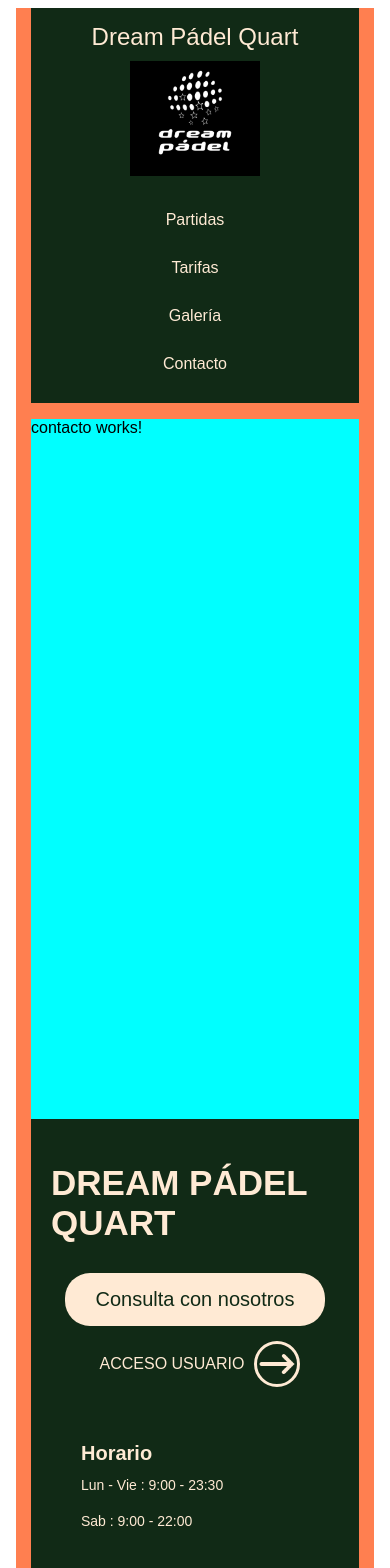
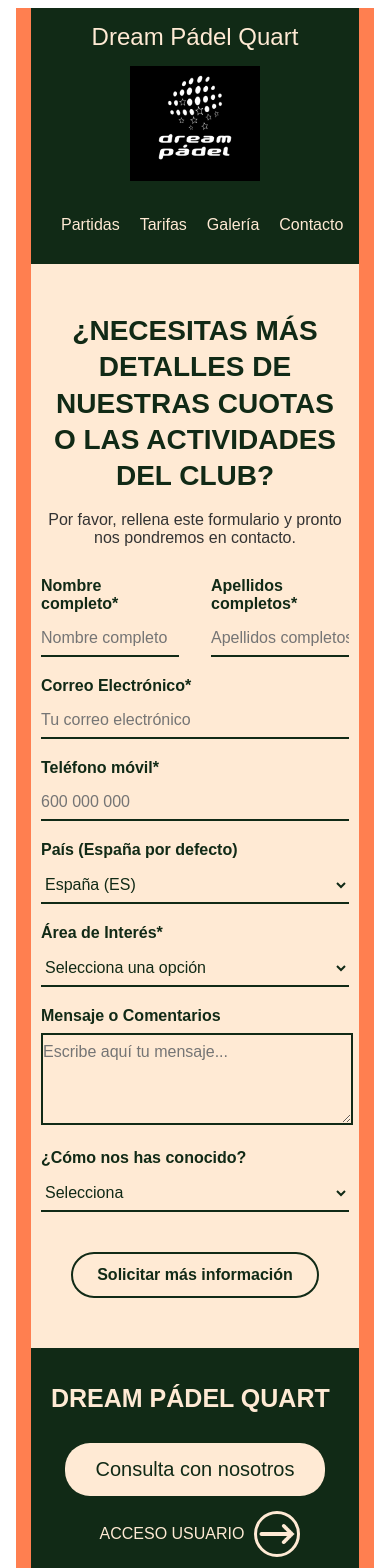
Before and after one commit to Borja026/Frontend-ProyectoFinal-2DAW, an Angular app: page /contacto in a window 390 px wide. Shown: the top 1568 px of the page. Built offline with nearby package versions, Linux system fonts and the light colour scheme.

Commit message:
Contacto acabado

```diff
--- a/src/app/app.component.css
+++ b/src/app/app.component.css
@@ -1,6 +1,3 @@
-* {
-  font-family: Arial, Helvetica, sans-serif;
-}
 .container {
   max-width: 1920px;
   margin: 0 auto;
@@ -13,6 +10,5 @@
 }
 .center {
   width: 100%;
-  height: 700px;
   background-color: aqua;
 }
--- a/src/app/components/contacto/contacto.component.css
+++ b/src/app/components/contacto/contacto.component.css
@@ -0,0 +1,111 @@
+#contacto {
+  background-color: var(--blanco-roto);
+}
+
+/* Estructura del formulario */
+form {
+  display: flex;
+  flex-direction: column;
+  align-items: stretch;
+}
+
+/* Contenedor principal del formulario */
+.form-container {
+  max-width: 600px;
+  margin: 0px auto;
+  padding: 30px 10px 50px;
+  text-align: center;
+  color: #112a16;
+
+  /* Título principal */
+  & h1 {
+    font-size: 28px;
+    line-height: 1.3;
+    margin-bottom: 10px;
+    font-weight: bold;
+  }
+
+  /* Texto introductorio */
+  & p {
+    font-size: 16px;
+    margin-bottom: 30px;
+    color: #333;
+  }
+}
+
+/* Cada grupo de campo (label + input) */
+.form-group {
+  margin-bottom: 20px;
+  text-align: left;
+
+  /* Etiquetas de cada campo */
+  & label {
+    display: block;
+    margin-bottom: 8px;
+    font-weight: bold;
+  }
+
+  /* Inputs, selects y textareas con línea inferior */
+  & input,
+  & select,
+  & > div > textarea {
+    width: 100%;
+    border: none;
+    border-bottom: 2px solid #112a16;
+    background-color: transparent;
+    padding: 8px 0;
+    font-size: 16px;
+    color: #112a16;
+  }
+
+  /* Quita el borde de focus azul y usa la línea */
+  & input:focus,
+  & select:focus,
+  & textarea:focus {
+    outline: none;
+    border-bottom-color: var(--rosita); /* Cambia de color al enfocar */
+  }
+
+  &:nth-child(1) {
+    display: flex;
+
+    & > div {
+      width: 100%;
+
+      &:nth-child(1) {
+        margin-right: 2rem;
+      }
+
+      & > input {
+        width: 100%;
+      }
+    }
+  }
+
+  & > div > textarea {
+    border: 2px solid #112a16;
+    min-height: 50px;
+    max-height: 150px;
+    resize: vertical; /* Permite cambiar el tamaño vertical */
+  }
+}
+
+/* Botón de envío */
+.btn-submit {
+  margin-top: 20px;
+  padding: 12px 24px;
+  background-color: var(--blanco-roto);
+  color: #112a16;
+  border: 2px solid #112a16;
+  border-radius: 25px;
+  cursor: pointer;
+  font-size: 16px;
+  font-weight: bold;
+  align-self: center; /* Centra el botón */
+  transition: background-color 0.5s ease; /* Transición de 1 segundo en el color de fondo */
+
+  &:hover {
+    background-color: var(--verde-oscuro);
+    color: var(--blanco-roto);
+  }
+}
--- a/src/app/components/contacto/contacto.component.html
+++ b/src/app/components/contacto/contacto.component.html
@@ -1 +1,85 @@
-<p>contacto works!</p>
+<div id="contacto">
+    <div class="form-container">
+        <h1>¿NECESITAS MÁS DETALLES DE NUESTRAS CUOTAS<br> O LAS ACTIVIDADES DEL CLUB?</h1>
+        <p>Por favor, rellena este formulario y pronto nos pondremos en contacto.</p>
+
+        <form action="#" method="POST">
+
+            <div class="form-group">
+                <!-- Nombre completo -->
+                <div>
+                    <label for="nombre">Nombre completo*</label>
+                    <input type="text" id="nombre" name="nombre" placeholder="Nombre completo" required />
+                </div>
+
+                <!-- Apellidos completos -->
+                <div>
+                    <label for="apellidos">Apellidos completos*</label>
+                    <input type="text" id="apellidos" name="apellidos" placeholder="Apellidos completos" required />
+                </div>
+
+            </div>
+
+            <!-- Correo Electrónico -->
+            <div class="form-group">
+                <label for="correo">Correo Electrónico*</label>
+                <input type="email" id="correo" name="correo" placeholder="Tu correo electrónico" required />
+            </div>
+
+            <!-- Teléfono Móvil -->
+            <div class="form-group">
+                <label for="telefono">Teléfono móvil*</label>
+                <input type="tel" id="telefono" name="telefono" placeholder="600 000 000" required />
+            </div>
+
+            <!-- País -->
+            <div class="form-group">
+                <label for="pais">País (España por defecto)</label>
+                <select id="pais" name="pais">
+                    <option value="ES">España (ES)</option>
+                    <option value="US">Estados Unidos (US)</option>
+                    <option value="UK">Reino Unido (UK)</option>
+                    <option value="MX">México (MX)</option>
+                    <option value="AR">Argentina (AR)</option>
+                    <option value="CO">Colombia (CO)</option>
+                    <option value="CL">Chile (CL)</option>
+                    <!-- Añade más opciones si lo deseas -->
+                </select>
+            </div>
+
+            <!-- Área de interés -->
+            <div class="form-group">
+                <label for="area">Área de Interés*</label>
+                <select id="area" name="area" required>
+                    <option value="">Selecciona una opción</option>
+                    <option value="cuotas">Cuotas</option>
+                    <option value="actividades">Actividades del club</option>
+                    <option value="otros">Otros</option>
+                </select>
+            </div>
+
+            <!-- Mensaje o Comentarios -->
+            <div class="form-group">
+                <label for="mensaje">Mensaje o Comentarios</label>
+                <div>
+                    <textarea id="mensaje" name="mensaje" rows="4" placeholder="Escribe aquí tu mensaje..."></textarea>
+                </div>
+            </div>
+
+            <!-- ¿Cómo nos has conocido? -->
+            <div class="form-group">
+                <label for="conocido">¿Cómo nos has conocido?</label>
+                <select id="conocido" name="conocido">
+                    <option value="">Selecciona</option>
+                    <option value="google">Buscando en Google</option>
+                    <option value="redes">Redes sociales</option>
+                    <option value="amigo">Un amigo me lo recomendó</option>
+                    <option value="otros">Otros</option>
+                </select>
+            </div>
+
+            <!-- Botón de envío -->
+            <button type="submit" class="btn-submit">Solicitar más información</button>
+        </form>
+    </div>
+</div>
--- a/src/app/components/footer/footer.component.css
+++ b/src/app/components/footer/footer.component.css
@@ -1,8 +1,8 @@
 /* Estilos base para el footer */
 #containerFooter {
-  background-color: #112a16;
+  background-color: var(--verde-oscuro);
   padding: 20px 60px 10px;
-  color: #ffead4;
+  color: var(--blanco-roto);
 }
 
 #containerFooter h2 {
@@ -24,7 +24,7 @@
 
 /* Primer enlace: Consulta con nosotros */
 .enlaces > div:first-child {
-  background-color: #ffead4;
+  background-color: var(--blanco-roto);
 }
 
 .enlaces > div:first-child a {
@@ -32,7 +32,7 @@
   padding: 15px 30px;
   font-size: 20px;
   text-decoration: none;
-  color: #112a16;
+  color: var(--verde-oscuro);
   border-radius: 25px;
 }
 
@@ -42,7 +42,7 @@
   padding: 15px 30px;
   font-size: 20px;
   text-decoration: none;
-  color: #ffead4;
+  color: var(--blanco-roto);
   border-radius: 25px;
   padding-right: 70px;
   z-index: 1;
@@ -56,7 +56,7 @@
   justify-content: center;
   width: 40px;
   height: 40px;
-  border: 3px solid #ffead4;
+  border: 3px solid var(--blanco-roto);
   border-radius: 50%;
   transition: transform 0.3s ease;
 }
@@ -81,7 +81,7 @@
   padding: 10px;
   width: max-content;
   height: max-content;
-  margin: 0 40px;
+  margin: 0 30px;
 }
 
 .container-info h3 {
@@ -149,7 +149,7 @@
     left: -10px;
     width: 40px;
     height: 40px;
-    border: 3px solid #ffead4;
+    border: 3px solid var(--blanco-roto);
     border-radius: 50%;
     transition: transform 0.3s ease;
   }
@@ -176,7 +176,7 @@
   }
 
   #containerFooter h2 {
-    font-size: 35px;
+    font-size: 25px;
     margin-bottom: 30px;
   }
 
@@ -189,6 +189,14 @@
   .enlaces > div {
     width: auto;
     justify-content: center;
+  }
+  .enlaces > div:nth-child(1):hover {
+    border: 2px solid var(--blanco-roto);
+    background-color: var(--verde-oscuro);
+    transition: 0.5s ease;
+  }
+  .enlaces > div:nth-child(1):hover a {
+    color: var(--blanco-roto);
   }
 
   /* Para el enlace de ACCESO USUARIO */
@@ -207,7 +215,7 @@
     left: -5px;
     width: 40px;
     height: 40px;
-    border: 3px solid #ffead4;
+    border: 3px solid var(--blanco-roto);
     border-radius: 50%;
     transition: transform 0.3s ease;
   }
--- a/src/app/components/footer/footer.component.html
+++ b/src/app/components/footer/footer.component.html
@@ -17,6 +17,7 @@
             <h3>Horario</h3>
             <p>Lun - Vie : 9:00 - 23:30</p>
             <p>Sab : 9:00 - 22:00</p>
+            <p>Dom : Cerrado</p>
         </div>
         <div id="contacto">
             <h3>Contacto</h3>
--- a/src/app/components/navbar/navbar.component.css
+++ b/src/app/components/navbar/navbar.component.css
@@ -3,7 +3,7 @@
   background-color: #112a16;
   max-width: 1920px;
   height: 116px;
-  color: #ffead4;
+  color: var(--blanco-roto);
   position: relative;
   top: 0;
   left: 0;
@@ -55,10 +55,10 @@
 
 div#menuPrincipal > ul li a {
   text-decoration: none;
-  color: #ffead4;
+  color: var(--blanco-roto);
 }
 
-/* Media Query para tablets en vertical (max-width: 1024px) */
+/* Tablets en vertical (max-width: 1024px) */
 @media (max-width: 1024px) {
   /* Disposición vertical */
   div#navbar {
@@ -68,9 +68,9 @@
     padding: 15px 20px;
   }
   div#navbar div:nth-child(1) {
-    font-size: 24px;
+    font-size: 35px;
     position: static;
-    margin-bottom: 10px;
+    margin-bottom: 20px;
   }
   /* Logo en flujo natural */
   div#logo {
@@ -85,54 +85,48 @@
     margin-top: 10px;
   }
   div#menuPrincipal > ul {
+    flex-direction: row;
+    align-items: center;
+    width: max-content;
+    margin: 0 auto;
+  }
+  div#menuPrincipal > ul li {
+    padding: 10px;
+    margin: 5px 5px;
+  }
+}
+
+/* Móviles en vertical (max-width: 1024px) */
+@media (max-width: 768px) {
+  /* Disposición vertical */
+  div#navbar {
     flex-direction: column;
     align-items: center;
+    height: auto;
+    padding: 15px 20px;
+  }
+  div#navbar div:nth-child(1) {
+    font-size: 24px;
+    margin-bottom: 15px;
+  }
+  /* Logo en flujo natural */
+  div#logo {
+    transform: none;
+    margin-bottom: 10px;
+  }
+  /* Menú vertical */
+  div#menuPrincipal {
+    width: 100%;
+    margin-top: 10px;
+  }
+  div#menuPrincipal > ul {
+    flex-direction: row;
+    align-items: center;
+    width: max-content;
+    margin: 0 auto;
   }
   div#menuPrincipal > ul li {
     padding: 10px;
     margin: 5px 0;
   }
 }
-
-/* Media Query para dispositivos en orientación horizontal (tablet/móvil en landscape) */
-@media (orientation: landscape) and (max-width: 1024px) {
-  /* Volvemos al layout horizontal */
-  div#navbar {
-    flex-direction: row;
-    align-items: center;
-    justify-content: space-between;
-    height: 116px;
-    padding: 0 30px;
-  }
-  /* Ubicar el título a la izquierda */
-  div#navbar div:nth-child(1) {
-    font-size: 24px;
-    position: absolute;
-    left: 30px;
-    top: 43px;
-    margin: 0;
-  }
-  /* Reaplicar la posición absoluta centrada para el logo */
-  div#logo {
-    position: absolute;
-    left: 50%;
-    top: 0;
-    transform: translateX(-50%);
-    margin: 0;
-  }
-  /* Ubicar el menú a la derecha en horizontal */
-  div#menuPrincipal {
-    position: absolute;
-    right: 10px;
-    top: 40px;
-    width: auto;
-  }
-  div#menuPrincipal > ul {
-    flex-direction: row;
-    align-items: center;
-  }
-  div#menuPrincipal > ul li {
-    padding: 10px 10px;
-    margin: 0 5px;
-  }
-}
--- a/src/styles.css
+++ b/src/styles.css
@@ -1 +1,14 @@
 /* You can add global styles to this file, and also import other style files */
+:root {
+  --verde-oscuro: #112A16;
+  --verde-claro: #61A174;
+  --rosita: #F6988F;
+  --blanco-roto: #FFEAD4;
+  --blanco: #FFF5E9;
+  --dimensiones-tablet: 1024px;
+  --dimensiones-movil: 768px;
+}
+
+* {
+  font-family: Arial, Helvetica, sans-serif;
+}
```
